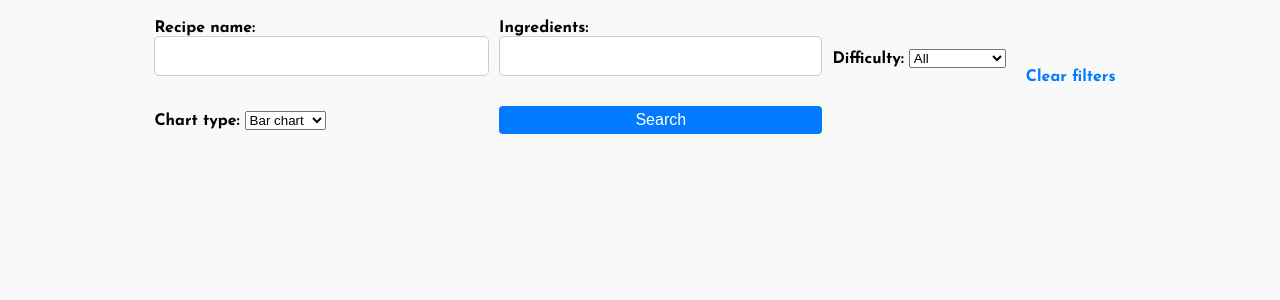
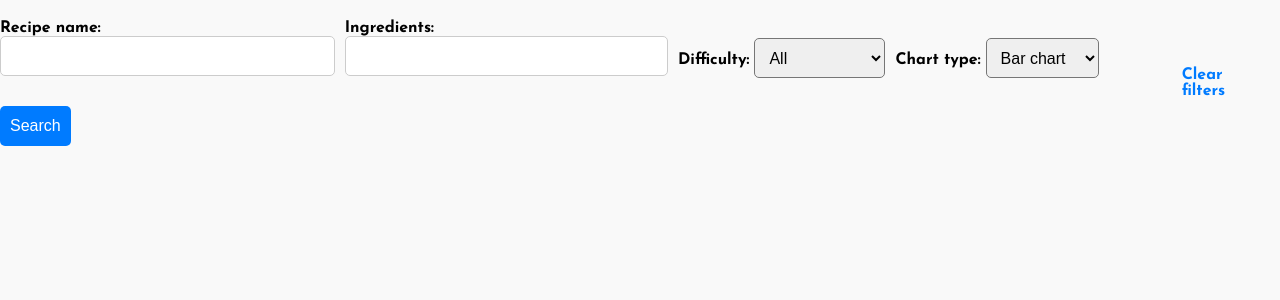
Before and after one commit to devmcdonough/Recipe_app, a Django app: page /recipes/ in a window 1280 px wide. Shown: the part 48-348 px from the top of the page. Run offline with Django 4.2, Linux system fonts and the light colour scheme; data that the repository does not hold is empty.

Commit message:
adding flexbox to form class

```diff
--- a/recipes/static/recipes/css/styles.css
+++ b/recipes/static/recipes/css/styles.css
@@ -114,48 +114,76 @@
 /* Container for the search form */
 .search-form {
     display: flex;
-    justify-content: center;    /* Center the form and clear link */
-    align-items: center;        /* Vertically align the items */
-    gap: 10px;                  /* Add space between form and the clear link */
-    margin: 20px 0;             /* Add margin above and below the search form */
+    justify-content: center;    /* Center the form and the clear link */
+    align-items: center;        /* Vertically align form elements */
+    gap: 10px;                  /* Space between form and the clear link */
+    margin: 20px 0;
 }
 
-/* Style the form itself */
+/* Form layout to keep elements on one line */
 .search-form form {
-    display: grid;
-    grid-template-columns: auto 1fr auto;  /* Label, input, button */
-    gap: 10px;                            /* Space between form elements */
-    align-items: center;                  /* Align all elements vertically */
+    display: flex;
+    flex-wrap: wrap;            /* Allow wrapping if the screen size is small */
+    gap: 10px;                  /* Space between form elements */
+    align-items: center;        /* Align form fields vertically to the center */
 }
 
-/* Apply uniform styling to form labels */
+/* Ensure labels appear above inputs/dropdowns */
+.search-form form .form-group {
+    display: flex;
+    flex-direction: column;    /* Stack label on top of input/dropdown */
+    flex: 1;                   /* Let form elements take up equal space */
+}
+
+/* Style the form labels */
 .search-form form label {
-    font-weight: bold;                     /* Make the label bold for clarity */
+    font-weight: bold;
+    margin-bottom: 5px;        /* Space between the label and input/dropdown */
+}
+
+/* Uniform height for inputs, dropdowns, and buttons */
+.search-form form input,
+.search-form form select,
+.search-form form button {
+    height: 40px;              /* Set the same height */
+    padding: 5px 10px;
+    font-size: 1em;
+    border-radius: 5px;        /* Optional, for consistency */
 }
 
 /* Style for the submit button */
 .search-form button {
-    padding: 5px 15px;
-    font-size: 1em;
     background-color: #007BFF;
     color: white;
     border: none;
-    border-radius: 4px;
     cursor: pointer;
+}
+
+/* Hover effect for the submit button */
+.search-form button:hover {
+    background-color: #0056b3;
 }
 
 /* Style for the clear filters link */
 .search-form a {
     text-decoration: none;
-    color: #007BFF;             /* Blue color for the link */
-    font-weight: bold;          /* Bold the link */
-    padding: 5px 10px;          /* Add some padding to make it look like a button */
+    color: #007BFF;
+    font-weight: bold;
+    padding: 5px 10px;
 }
 
-/* Add hover effect for the clear filters link */
+/* Hover effect for the clear filters link */
 .search-form a:hover {
     text-decoration: underline;
 }
+
+/* Mobile adjustments */
+@media (max-width: 768px) {
+    .search-form form {
+        flex-direction: column;  /* Stack form fields vertically on small screens */
+    }
+}
+
 
 .logout-link {
     position: absolute;
```
